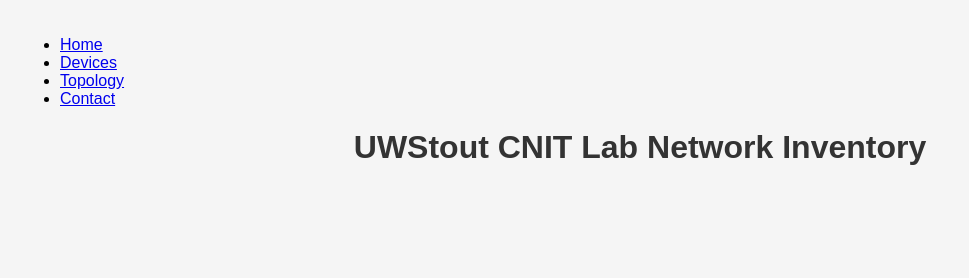
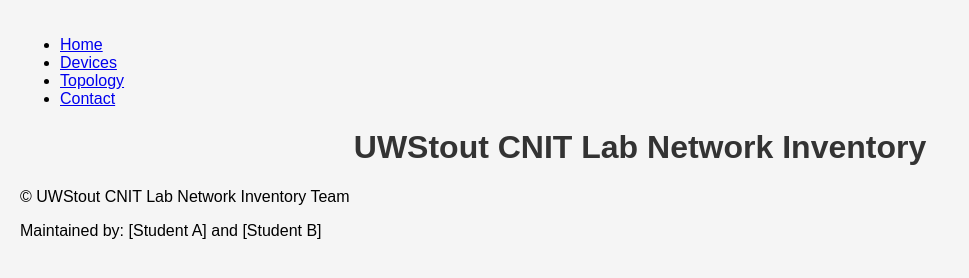
Before and after one commit to hollyyuan2020/network-inventory, a plain HTML site: page index.html in a window 1280 px wide. Shown: the whole page, without its empty margins (0-969 px from the left). Drawn offline with Linux system fonts and the light colour scheme.

Commit message:
Update index.html
Add footer with tea credits

```diff
--- a/index.html
+++ b/index.html
@@ -18,5 +18,10 @@
   <div class="device-container">
     <!-- Device cards will be added here -->
   </div>
+  <footer class="main-footer">
+  <p>&copy; UWStout CNIT Lab Network Inventory Team</p>
+  <p>Maintained by: [Student A] and [Student B]</p>
+</footer>
+
 </body>
 </html>
```
